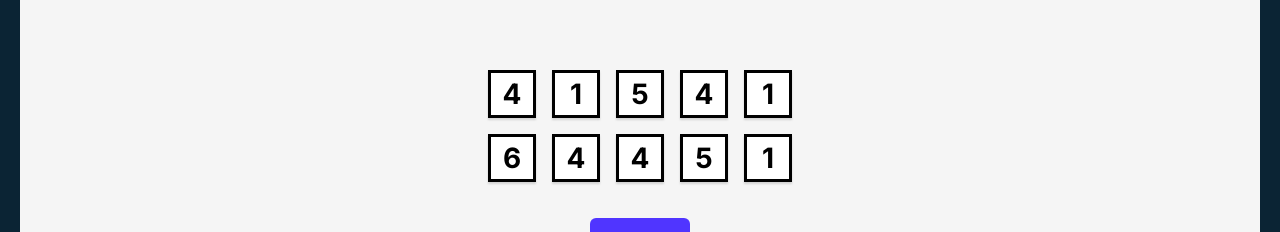
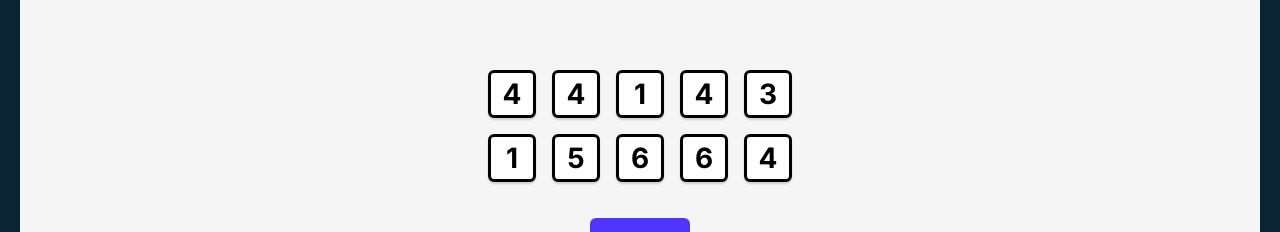
Before and after one commit to Petrasoderstrom1612/tenzies, a React (Vite) app: page / in a window 1280 px wide. Shown: the part 239-471 px from the top of the page. Built offline with nearby package versions, Linux system fonts and the light colour scheme.

Commit message:
changed styling and the argument so that it sits at the function declaration and in the components itself but not in the mapping

```diff
--- a/src/App.jsx
+++ b/src/App.jsx
@@ -13,6 +13,7 @@ const createAllDice = () => { //create an array of objects
     )) //you need {} to declare length. It says create an array of 10 elements and pass a function to call on every element of the array
 }
 
+console.log("id",createAllDice())
 
 function App() {
     const [dieValue, setDieValue] = React.useState(createAllDice)
@@ -24,7 +25,7 @@ function App() {
     }
 
     const allDice = dieValue.map((oneDie, index) => { //toggle through the state array and extract data - the properties + key + add props function
-        return (<Die key={index} value={oneDie.value} isHeld={oneDie.isHeld} toggleHold={() => toggleHold(index)} />)
+        return (<Die key={index} value={oneDie.value} isHeld={oneDie.isHeld} toggleHold={toggleHold} index={index} />)
     })
 
 
--- a/src/components/Die.jsx
+++ b/src/components/Die.jsx
@@ -4,7 +4,7 @@ const Die = (props) => {
 
     console.log(props)
     return(
-        <button className={`one-die ${props.isHeld && "green-background"}`} onClick={() => props.toggleHold()}>{props.value}</button>
+        <button className={`one-die ${props.isHeld && "green-background"}`} onClick={() => props.toggleHold(props.index)}>{props.value}</button>
     )
 }
 
--- a/src/index.css
+++ b/src/index.css
@@ -51,6 +51,7 @@ main {
   font-family: Inter, sans-serif;
   box-shadow: 0px 2px 2px rgba(0, 0, 0, 0.15);
   background-color: white;
+  border-radius: 6px;
 }
 
 .roll-dice{
@@ -66,5 +67,5 @@ main {
 
 
 .green-background{
-  background-color: green;
+  background-color: #59E391;
 }
```
